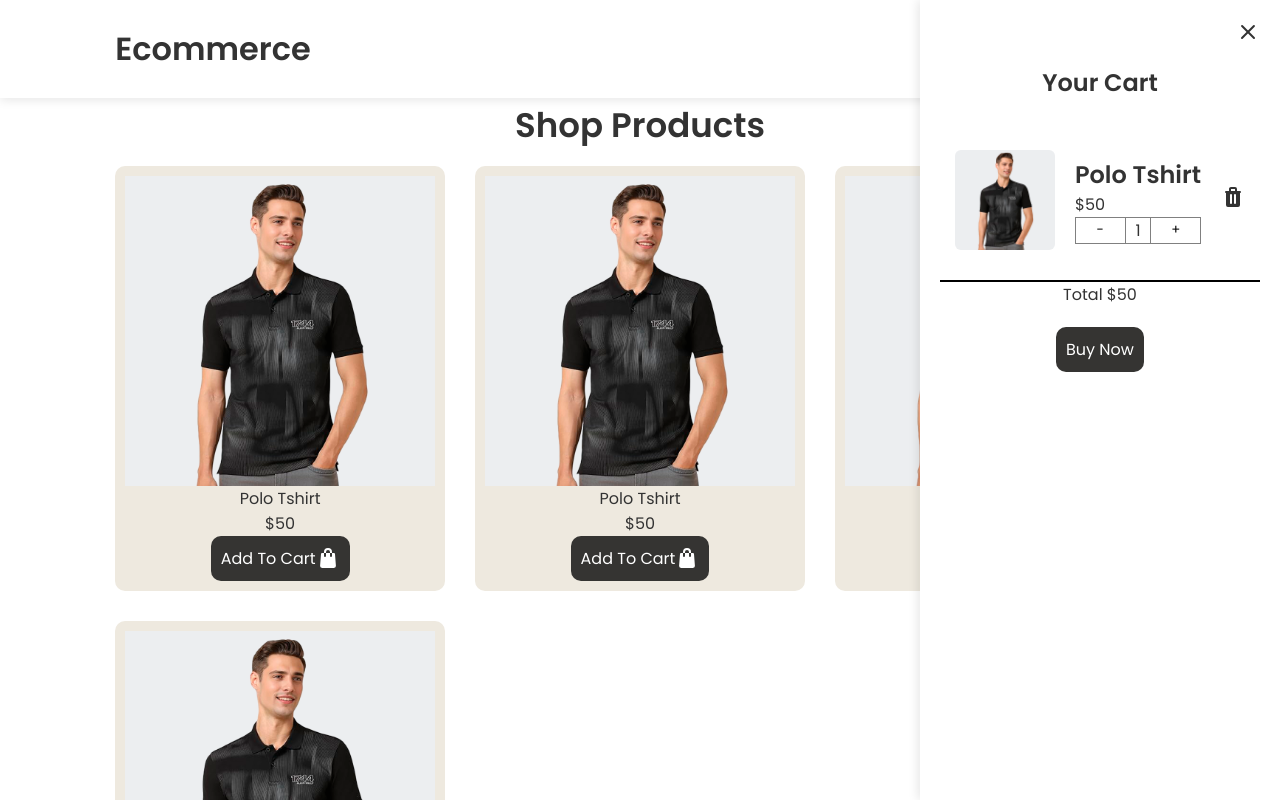
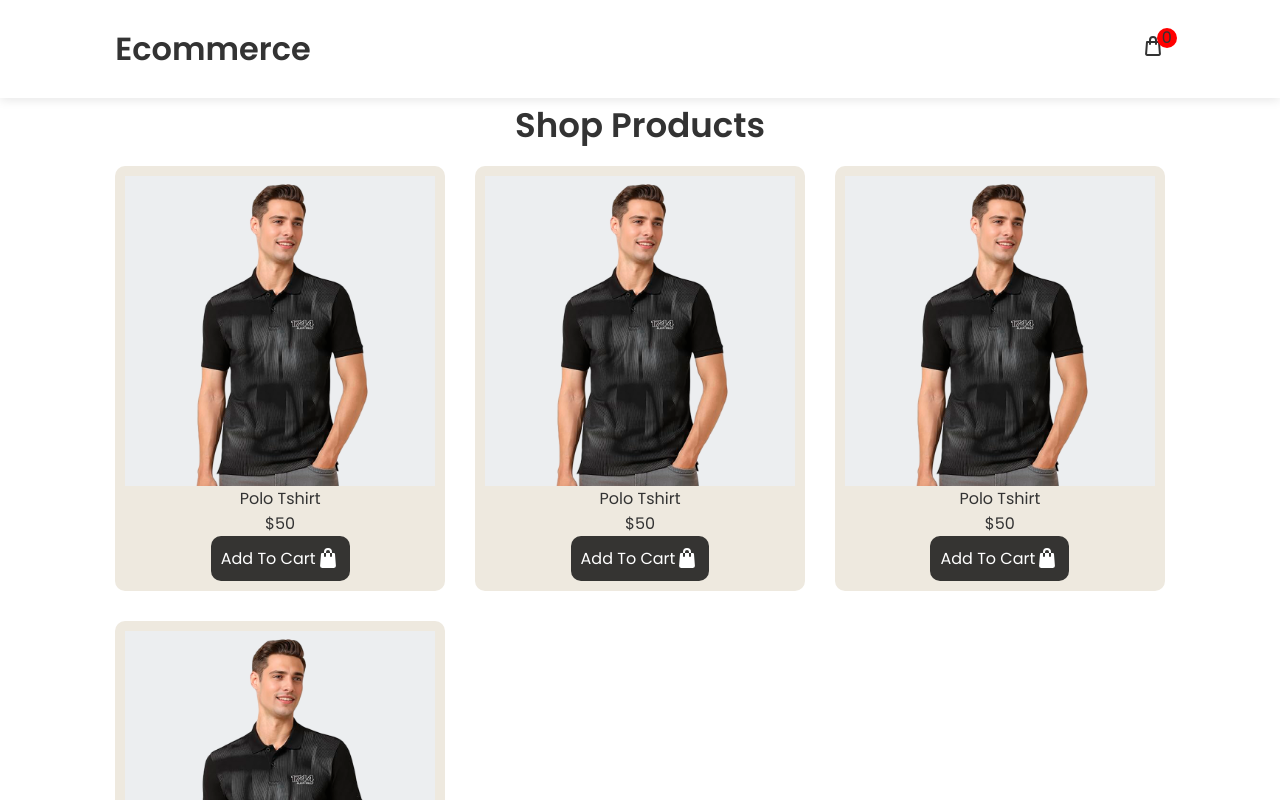
Before and after one commit to aashutoshdahal1/shoppingcart, a plain HTML site: page index.html in a window 1280 px wide. Both pictures are taken after a click on the element 1248 px from the left and 35 px from the top of the page. Shown: the top 800 px of the page. Drawn offline with Linux system fonts and the light colour scheme.

Commit message:
sidebar toggle feature added

```diff
--- a/index.html
+++ b/index.html
@@ -5,7 +5,7 @@
     <meta name="viewport" content="width=device-width, initial-scale=1.0" />
     <title>Mini Ecommerce</title>
     <link rel="stylesheet" href="style.css" />
-    <script src="script.js"></script>
+    <script src="script.js" defer></script>
   </head>
   <body>
     <header>
@@ -124,7 +124,7 @@
         </div>
       </div>
     </section>
-    <div class="sidebar">
+    <div class="sidebar hide">
       <div class="sidebar__closebtn">
         <svg
           class="w-6 h-6 text-gray-800 dark:text-white"
--- a/script.js
+++ b/script.js
@@ -0,0 +1,11 @@
+let carticon = document.querySelector(".carticon")
+let sidebar  = document.querySelector(".sidebar")
+let sidebarclosebtn = document.querySelector(".sidebar__closebtn")
+carticon.addEventListener('click',()=>{
+
+    sidebar.classList.toggle('hide')
+})
+
+sidebarclosebtn.addEventListener('click',()=>{
+sidebar.classList.toggle('hide')
+})
--- a/style.css
+++ b/style.css
@@ -116,7 +116,7 @@ header {
 .sidebar {
   position: fixed;
   top: 0;
-  right: 0;
+  right: -150%;
   width: 360px;
   height: 100%;
   background-color: #ffffff;
@@ -124,6 +124,11 @@ header {
   padding: 65px 20px 40px;
   z-index: 999;
   overflow: auto;
+  transition: 0.5s;
+  -webkit-transition: 0.5s;
+  -moz-transition: 0.5s;
+  -ms-transition: 0.5s;
+  -o-transition: 0.5s;
 }
 .sidebar__closebtn {
   position: absolute;
@@ -164,12 +169,13 @@ header {
   margin-left: 20px;
   cursor: pointer;
 }
-.sidebar__item-btn{
+.sidebar__item-btn {
   border: 1px solid grey;
   display: flex;
   justify-content: space-between;
 }
-.sidebar__item-btn #increment ,#decrement{
+.sidebar__item-btn #increment,
+#decrement {
   width: 40%;
   background: none;
   border: none;
@@ -181,3 +187,7 @@ cursor: pointer;
 .sidebar__item-btn #decrement {
   border-right: 1px solid grey;
 }
+
+.hide {
+  right: 0;
+}
```
Lines whose indentation alone changed are shown as unchanged.
